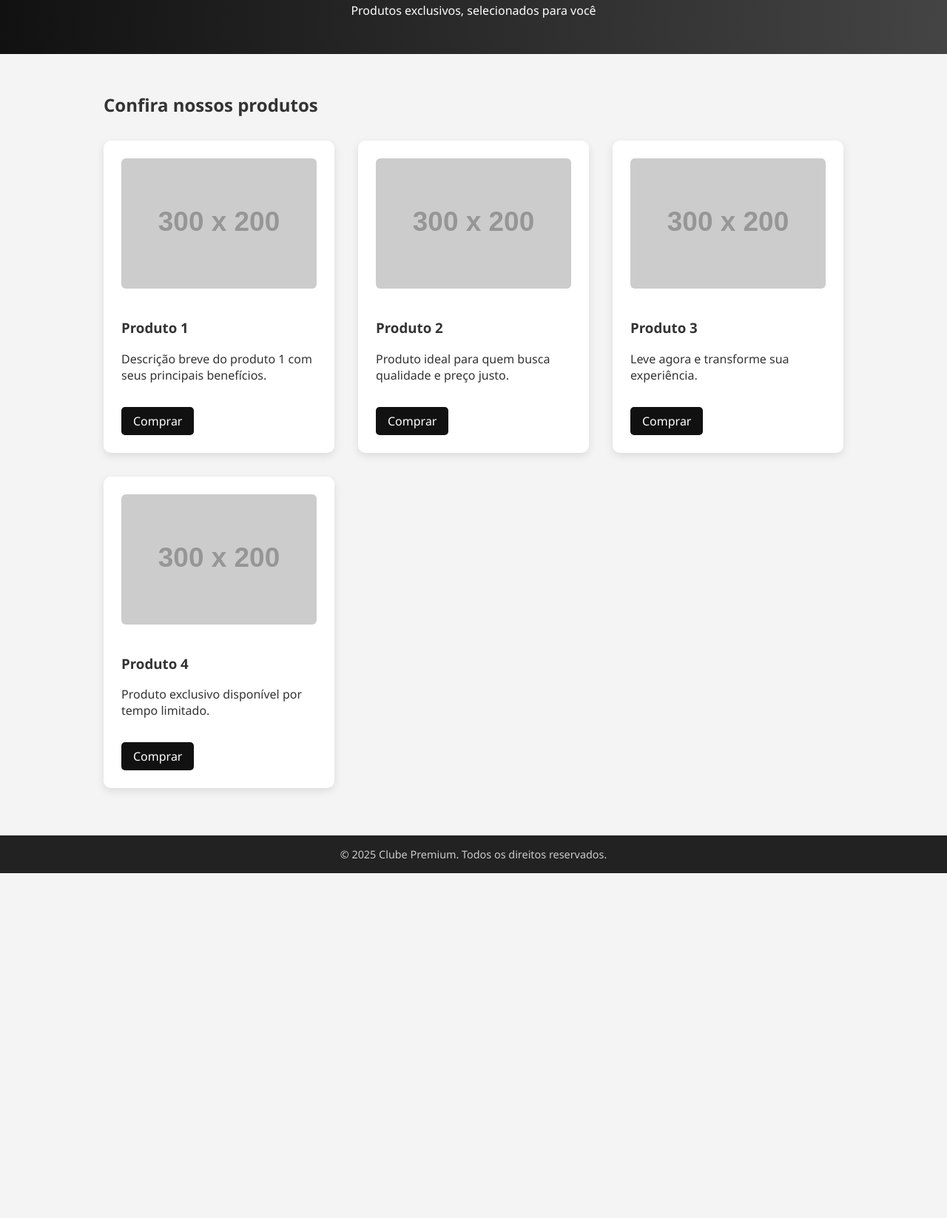
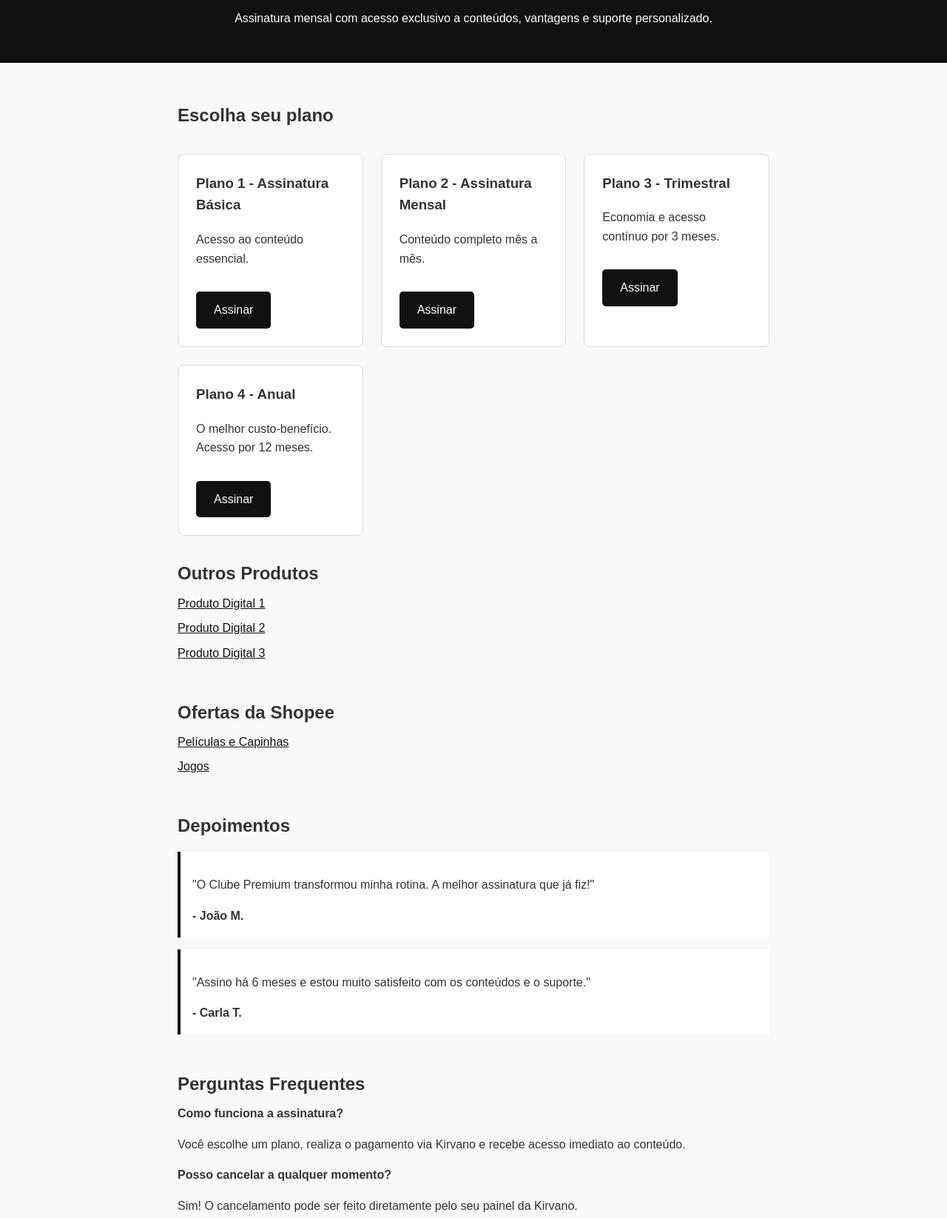
Before and after one commit to MateusSeemann/clube-premium-site, a plain HTML site: page index.html in a window 1280 px wide. Shown: the part 109-1755 px from the top of the page at 74% size. Before the commit the page ends 1289 px from the top, so only its background shows below. Drawn offline with Linux system fonts and the light colour scheme; placeholder pictures from the web are drawn by us.

Commit message:
Update index.html

```diff
--- a/index.html
+++ b/index.html
@@ -3,115 +3,200 @@
 <head>
   <meta charset="UTF-8" />
   <meta name="viewport" content="width=device-width, initial-scale=1.0" />
-  <title>Clube Premium - Loja de Produtos</title>
+  <title>Clube Premium</title>
   <style>
     body {
       margin: 0;
-      font-family: 'Segoe UI', sans-serif;
-      background-color: #f4f4f4;
+      font-family: sans-serif;
+      background-color: #f9f9f9;
       color: #333;
+      line-height: 1.6;
     }
     header {
-      background: linear-gradient(90deg, #111, #444);
+      background: #111;
       color: white;
       padding: 2rem;
       text-align: center;
-      animation: fadeIn 1s ease-in;
     }
     .container {
-      max-width: 1000px;
+      max-width: 800px;
       margin: auto;
       padding: 2rem;
-      animation: fadeUp 1s ease-in;
     }
     h1, h2 {
-      margin-bottom: 1rem;
+      margin-bottom: 0.5rem;
     }
-    .produtos {
+    .planos {
       display: grid;
       grid-template-columns: repeat(auto-fit, minmax(240px, 1fr));
-      gap: 2rem;
+      gap: 1.5rem;
       margin: 2rem 0;
     }
-    .produto {
+    .plano {
+      border: 1px solid #ddd;
+      border-radius: 8px;
+      padding: 1.5rem;
       background: white;
-      border-radius: 10px;
-      box-shadow: 0 4px 12px rgba(0,0,0,0.1);
-      padding: 1.5rem;
-      transition: transform 0.3s ease, box-shadow 0.3s ease;
+      transition: transform 0.3s ease;
     }
-    .produto:hover {
+    .plano:hover {
       transform: translateY(-5px);
-      box-shadow: 0 6px 16px rgba(0,0,0,0.15);
     }
-    .produto img {
-      max-width: 100%;
-      border-radius: 6px;
-      margin-bottom: 1rem;
+    .plano h3 {
+      margin-top: 0;
     }
-    .produto a {
+    .plano a {
       display: inline-block;
       margin-top: 1rem;
-      padding: 0.5rem 1rem;
+      padding: 0.75rem 1.5rem;
       background-color: #111;
       color: white;
       text-decoration: none;
       border-radius: 5px;
       transition: background 0.3s ease;
     }
-    .produto a:hover {
+    .plano a:hover {
       background-color: #333;
+    }
+    .depoimentos, .faq, .contato {
+      margin-top: 3rem;
+    }
+    .depoimento {
+      background: white;
+      border-left: 4px solid #111;
+      padding: 1rem;
+      margin: 1rem 0;
+    }
+    .faq-item {
+      margin-bottom: 1rem;
     }
     footer {
       text-align: center;
       padding: 1rem;
-      background: #222;
-      color: #ccc;
+      background: #f1f1f1;
       font-size: 0.9rem;
     }
-    @keyframes fadeIn {
-      from { opacity: 0; transform: translateY(-20px); }
-      to { opacity: 1; transform: translateY(0); }
+    input, textarea {
+      width: 100%;
+      padding: 0.5rem;
+      margin-top: 0.5rem;
+      border: 1px solid #ccc;
+      border-radius: 5px;
     }
-    @keyframes fadeUp {
-      from { opacity: 0; transform: translateY(30px); }
-      to { opacity: 1; transform: translateY(0); }
+    button {
+      background-color: #111;
+      color: white;
+      border: none;
+      padding: 0.75rem 1.5rem;
+      margin-top: 1rem;
+      border-radius: 5px;
+      cursor: pointer;
+    }
+    button:hover {
+      background-color: #333;
+    }
+    .links-extra {
+      margin-top: 2rem;
+    }
+    .links-extra a {
+      display: block;
+      margin: 0.5rem 0;
+      color: #111;
+      text-decoration: underline;
+    }
+    .shopee-links {
+      margin-top: 3rem;
+    }
+    .shopee-links a {
+      display: block;
+      margin: 0.5rem 0;
+      color: #111;
+      text-decoration: underline;
     }
   </style>
 </head>
 <body>
   <header>
     <h1>Clube Premium</h1>
-    <p>Produtos exclusivos, selecionados para você</p>
+    <p>Assinatura mensal com acesso exclusivo a conteúdos, vantagens e suporte personalizado.</p>
   </header>
 
   <div class="container">
-    <h2>Confira nossos produtos</h2>
-    <div class="produtos">
-      <div class="produto">
-        <img src="https://via.placeholder.com/300x200" alt="Produto 1">
-        <h3>Produto 1</h3>
-        <p>Descrição breve do produto 1 com seus principais benefícios.</p>
-        <a href="#">Comprar</a>
+    <h2>Escolha seu plano</h2>
+    <div class="planos">
+      <div class="plano">
+        <h3>Plano 1 - Assinatura Básica</h3>
+        <p>Acesso ao conteúdo essencial.</p>
+        <a href="https://pay.kirvano.com/12e5cb1a-c3ac-4117-ad77-3c9b4ad54924?aff=af15fba7-85de-4441-880d-a42de29fe943" target="_blank">Assinar</a>
       </div>
-      <div class="produto">
-        <img src="https://via.placeholder.com/300x200" alt="Produto 2">
-        <h3>Produto 2</h3>
-        <p>Produto ideal para quem busca qualidade e preço justo.</p>
-        <a href="#">Comprar</a>
+      <div class="plano">
+        <h3>Plano 2 - Assinatura Mensal</h3>
+        <p>Conteúdo completo mês a mês.</p>
+        <a href="https://pay.kirvano.com/0052bd70-a705-4c47-9c54-44167c70bc7f?aff=af15fba7-85de-4441-880d-a42de29fe943" target="_blank">Assinar</a>
       </div>
-      <div class="produto">
-        <img src="https://via.placeholder.com/300x200" alt="Produto 3">
-        <h3>Produto 3</h3>
-        <p>Leve agora e transforme sua experiência.</p>
-        <a href="#">Comprar</a>
+      <div class="plano">
+        <h3>Plano 3 - Trimestral</h3>
+        <p>Economia e acesso contínuo por 3 meses.</p>
+        <a href="https://pay.kirvano.com/e697d1e7-1c2d-432d-bd2e-6cc8786fbd9b?aff=af15fba7-85de-4441-880d-a42de29fe943" target="_blank">Assinar</a>
       </div>
-      <div class="produto">
-        <img src="https://via.placeholder.com/300x200" alt="Produto 4">
-        <h3>Produto 4</h3>
-        <p>Produto exclusivo disponível por tempo limitado.</p>
-        <a href="#">Comprar</a>
+      <div class="plano">
+        <h3>Plano 4 - Anual</h3>
+        <p>O melhor custo-benefício. Acesso por 12 meses.</p>
+        <a href="https://pay.kirvano.com/a8742772-2ece-4227-bb9c-8dacc9ac87ed?aff=af15fba7-85de-4441-880d-a42de29fe943" target="_blank">Assinar</a>
       </div>
+    </div>
+
+    <div class="links-extra">
+      <h2>Outros Produtos</h2>
+      <a href="#">Produto Digital 1</a>
+      <a href="#">Produto Digital 2</a>
+      <a href="#">Produto Digital 3</a>
+    </div>
+
+    <div class="shopee-links">
+      <h2>Ofertas da Shopee</h2>
+      <a href="https://s.shopee.com.br/10qO91pBxu" target="_blank">Películas e Capinhas</a>
+      <a href="https://s.shopee.com.br/1LTEXiLVN6" target="_blank">Jogos</a>
+    </div>
+
+    <div class="depoimentos">
+      <h2>Depoimentos</h2>
+      <div class="depoimento">
+        <p>"O Clube Premium transformou minha rotina. A melhor assinatura que já fiz!"</p>
+        <strong>- João M.</strong>
+      </div>
+      <div class="depoimento">
+        <p>"Assino há 6 meses e estou muito satisfeito com os conteúdos e o suporte."</p>
+        <strong>- Carla T.</strong>
+      </div>
+    </div>
+
+    <div class="faq">
+      <h2>Perguntas Frequentes</h2>
+      <div class="faq-item">
+        <strong>Como funciona a assinatura?</strong>
+        <p>Você escolhe um plano, realiza o pagamento via Kirvano e recebe acesso imediato ao conteúdo.</p>
+      </div>
+      <div class="faq-item">
+        <strong>Posso cancelar a qualquer momento?</strong>
+        <p>Sim! O cancelamento pode ser feito diretamente pelo seu painel da Kirvano.</p>
+      </div>
+    </div>
+
+    <div class="contato">
+      <h2>Contato</h2>
+      <form>
+        <label for="nome">Nome</label>
+        <input type="text" id="nome" name="nome" required>
+
+        <label for="email">Email</label>
+        <input type="email" id="email" name="email" required>
+
+        <label for="mensagem">Mensagem</label>
+        <textarea id="mensagem" name="mensagem" rows="4" required></textarea>
+
+        <button type="submit">Enviar</button>
+      </form>
     </div>
   </div>
 
```
